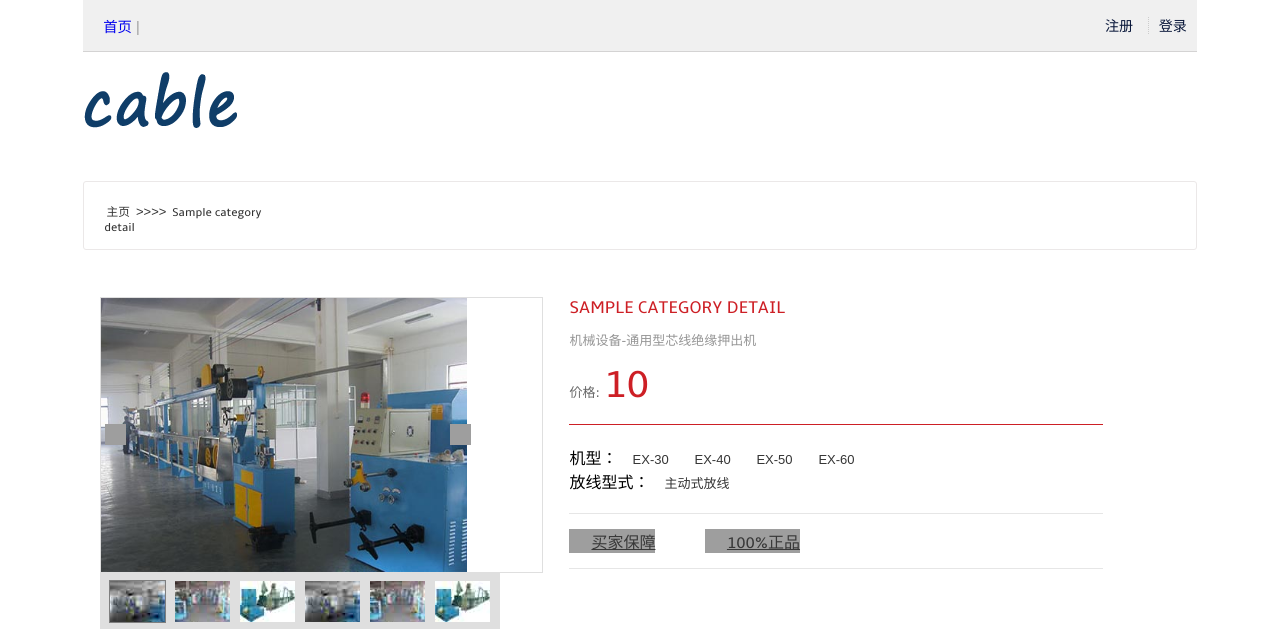
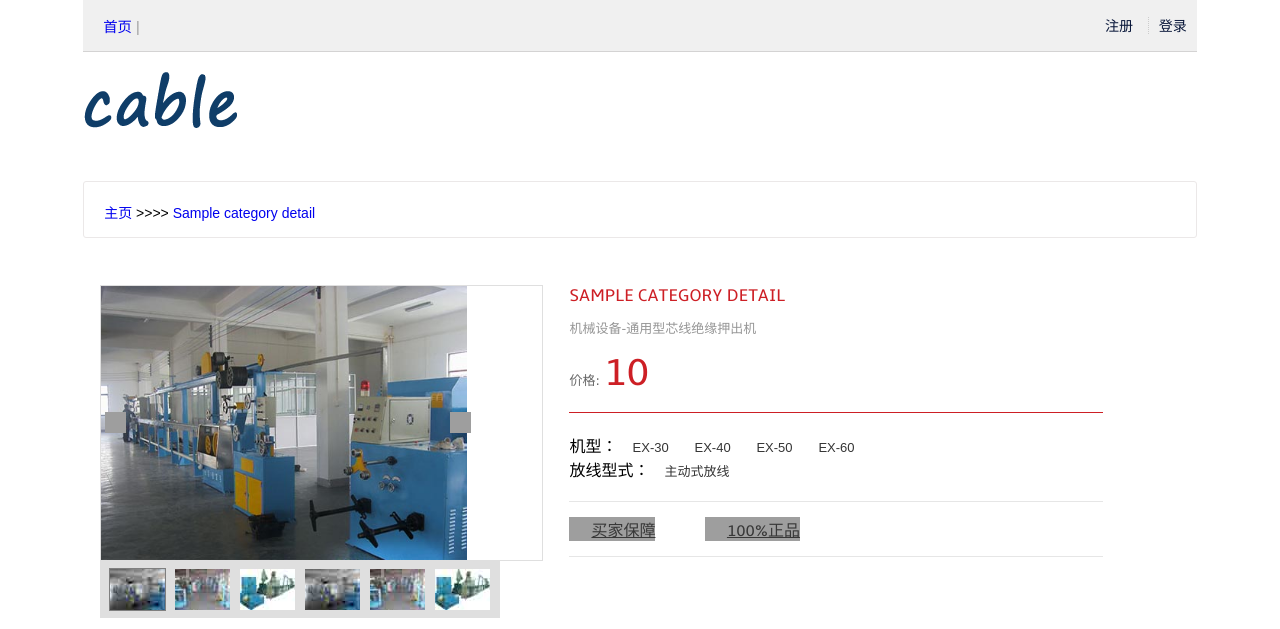
Before and after one commit to cableunion/cableunion, a Django app: template Cable_Project/category/templates/category-detail-MechanicalEquipment.html in a window 1280 px wide. Shown: the top 629 px of the page. Run offline with Django 3.2, Linux system fonts and the light colour scheme; the template is opened without the code that fills it: most values are stand-ins (such as "Sample title", 1, 10 or a date in 2020); grey boxes are pictures that could not be loaded.

Commit message:
modity html-html-1

```diff
--- a/Cable_Project/category/templates/category-detail-MechanicalEquipment.html
+++ b/Cable_Project/category/templates/category-detail-MechanicalEquipment.html
@@ -5,7 +5,7 @@
     <div class="content">
         <div class="content_top">
             <div class="back-links">
-                <p><a href="/">主页</a> >>>> <a href="#">{{ category_detail.name }}</a></p>
+                <div style="font-size: 14px;"><a href="/">主页</a> >>>> <a href="#">{{ category_detail.name }}</a></div>
             </div>
             <div class="clear"></div>
         </div>
```
